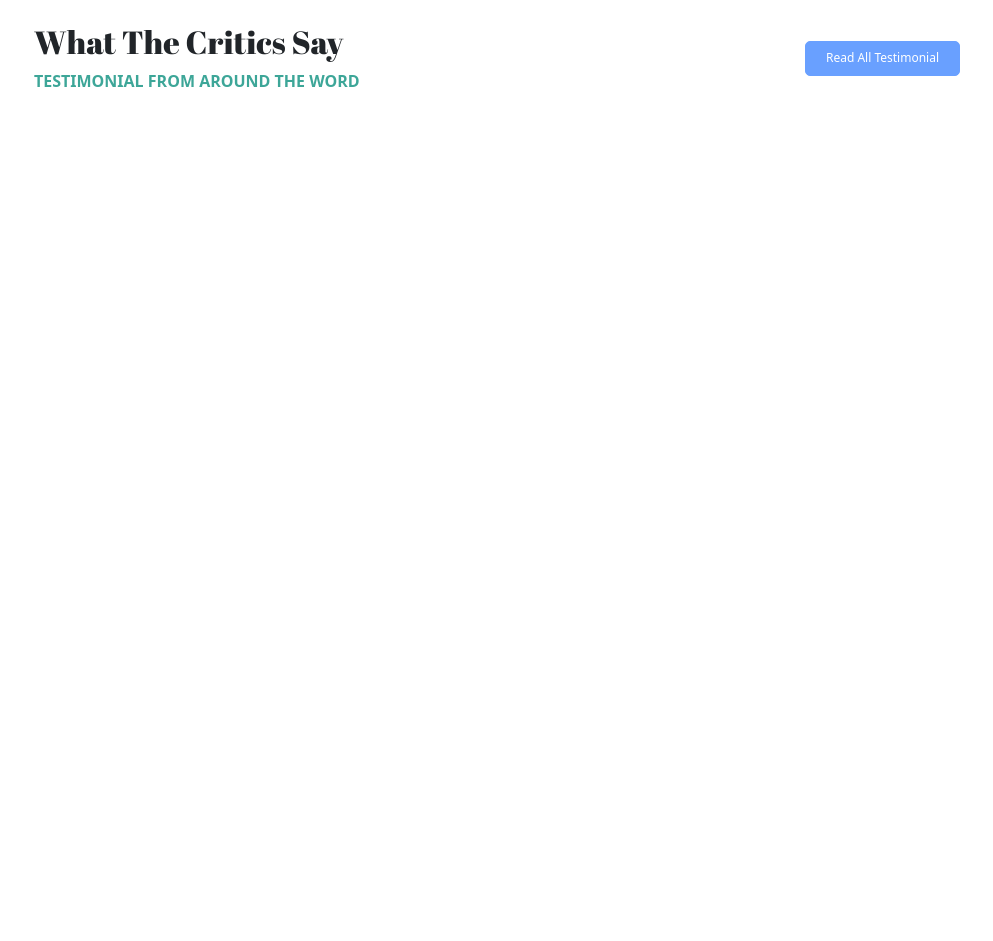
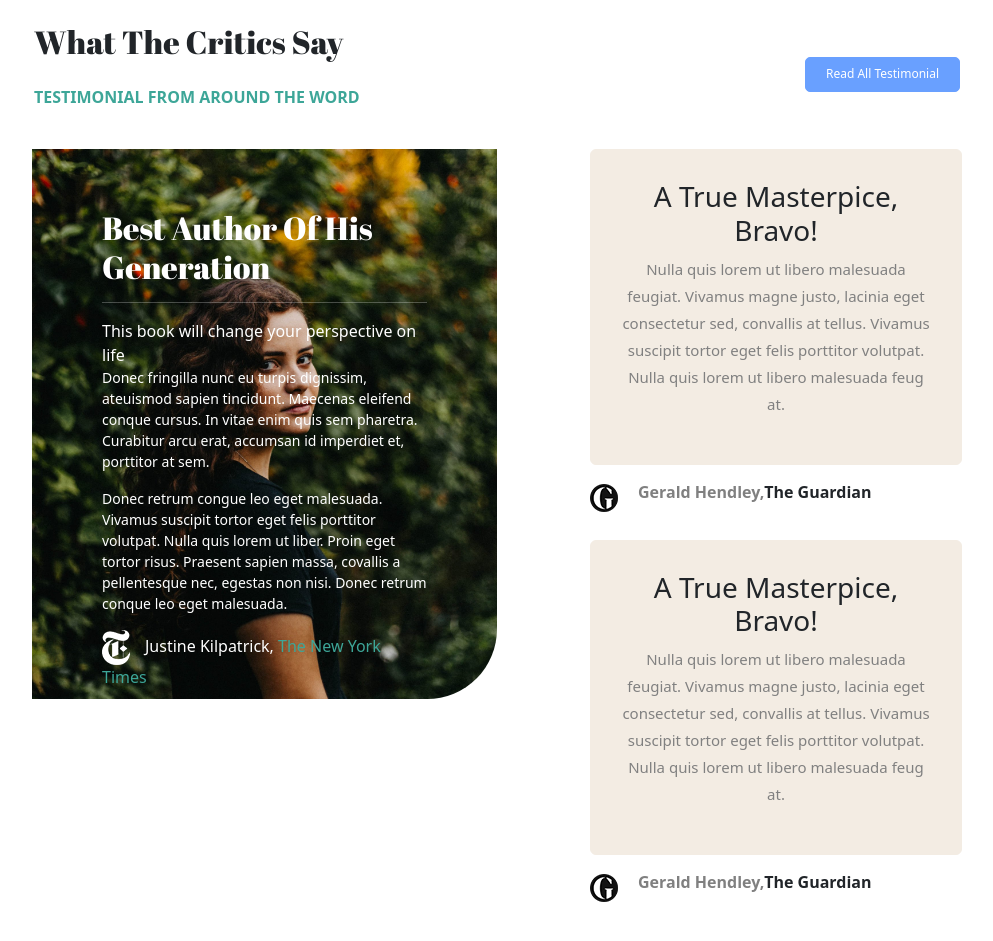
Before and after one commit to Mauro-angel99/proj-html-vuejs, a Vue app: page / in a window 1280 px wide. Shown: the part 1600-2541 px from the top of the page, without its empty margins (143-1136 px from the left). Before the commit the page ends 1743 px from the top, so only its background shows below. Built offline with nearby package versions, Linux system fonts and the light colour scheme.

Commit message:
section 3

```diff
--- a/src/components/TestimonialSection.vue
+++ b/src/components/TestimonialSection.vue
@@ -4,13 +4,67 @@
             <div class="container">
                 <div class="row">
                     <div class="col-5 offset-1">
-                        <h2>What The Critics Say</h2>
-                        <span>TESTIMONIAL FROM AROUND THE WORD</span>
+                        <h2 class="pb-4">What The Critics Say</h2>
+                        <p class="subtitle">TESTIMONIAL FROM AROUND THE WORD</p>
                     </div>
                     <div class="col-5 d-flex justify-content-end align-items-center">
                         <button>Read All Testimonial</button>
                     </div>
-                    <div class="col-6"></div>
+                    <div class="pt-4 d-flex">
+                        <div id="best-comment" class="col-5 offset-1">
+                            <h2>Best Author Of His Generation</h2>
+                            <hr>
+                            <span>This book will change your perspective on life</span>
+                            <p>
+                                Donec fringilla nunc eu turpis dignissim, ateuismod sapien tincidunt. Maecenas eleifend
+                                conque cursus. In vitae enim quis sem pharetra. Curabitur arcu erat, accumsan id
+                                imperdiet
+                                et, porttitor at sem.
+                            </p>
+                            <p>
+                                Donec retrum congue leo eget malesuada. Vivamus suscipit tortor eget felis porttitor
+                                volutpat. Nulla quis lorem ut liber. Proin eget tortor risus. Praesent sapien massa,
+                                covallis a pellentesque nec, egestas non nisi. Donec retrum conque leo eget malesuada.
+                            </p>
+                            <div>
+                                <img src="../assets/images/nytimes-logo-white-xsmall.png" alt="">
+                                <span>Justine Kilpatrick, </span>
+                                <span class="green">The New York Times</span>
+                            </div>
+                        </div>
+                        <div class="col-4 offset-1">
+                            <div class="comment">
+                                <div class="card">
+                                    <h3>A True Masterpice, Bravo!</h3>
+                                    <p>
+                                        Nulla quis lorem ut libero malesuada feugiat. Vivamus magne justo, lacinia eget
+                                        consectetur sed, convallis at tellus. Vivamus suscipit tortor eget felis
+                                        porttitor
+                                        volutpat. Nulla quis lorem ut libero malesuada feug at.
+                                    </p>
+                                </div>
+                                <div class="d-flex align items center">
+                                    <img class="logo" src="../assets/images/theguardian-xsmall.png" alt="">
+                                    <span class="grey">Gerald Hendley, </span><span>The Guardian</span>
+                                </div>
+                            </div>
+                            <div class="comment">
+                                <div class="card">
+                                    <h3>A True Masterpice, Bravo!</h3>
+                                    <p>
+                                        Nulla quis lorem ut libero malesuada feugiat. Vivamus magne justo, lacinia eget
+                                        consectetur sed, convallis at tellus. Vivamus suscipit tortor eget felis
+                                        porttitor
+                                        volutpat. Nulla quis lorem ut libero malesuada feug at.
+                                    </p>
+                                </div>
+                                <div class="d-flex align items center">
+                                    <img class="logo" src="../assets/images/theguardian-xsmall.png" alt="">
+                                    <span class="grey">Gerald Hendley, </span><span>The Guardian</span>
+                                </div>
+                            </div>
+                        </div>
+                    </div>
                 </div>
             </div>
         </section>
@@ -31,9 +85,10 @@ export default {
 
     h2 {
         font-family: 'Abril Fatface', cursive;
+        margin: 0;
     }
 
-    span {
+    .subtitle {
         color: #3da698;
         font-weight: 600;
     }
@@ -48,4 +103,61 @@ export default {
         border: 1px solid #69A0FF;
     }
 }
+
+#best-comment {
+    color: white;
+    height: 550px;
+    background-image: url(../assets/images/testimonial2-2x.jpg);
+    background-position: center;
+    background-size: cover;
+    padding: 60px 70px;
+    border-radius: 0 0 70px 0;
+    display: flex;
+    flex-direction: column;
+    justify-content: space-around;
+
+    p {
+        font-size: 14px;
+    }
+
+    img {
+        margin-right: 15px;
+    }
+
+    .green {
+        color: #3da698;
+    }
+}
+
+.card {
+    background-color: #f3ece3;
+    border: 1px solid #f3ece3;
+    padding: 30px;
+    margin-bottom: 15px;
+    text-align: center;
+
+    p {
+        font-size: 15px;
+        line-height: 27px;
+        color: grey;
+
+    }
+
+}
+
+.comment {
+
+    .logo {
+        margin: 0 20px 25px 0;
+
+    }
+
+    span {
+        font-weight: 700;
+    }
+
+    .grey {
+        color: grey;
+    }
+}
 </style>
```
